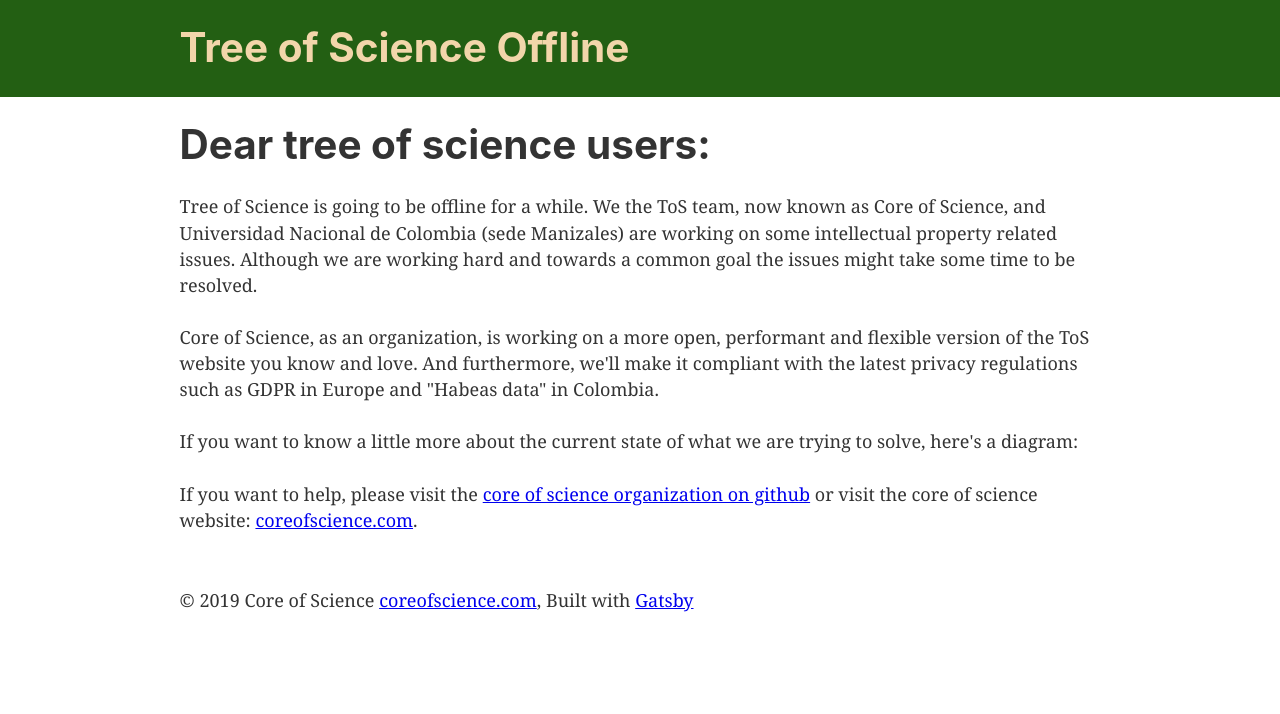
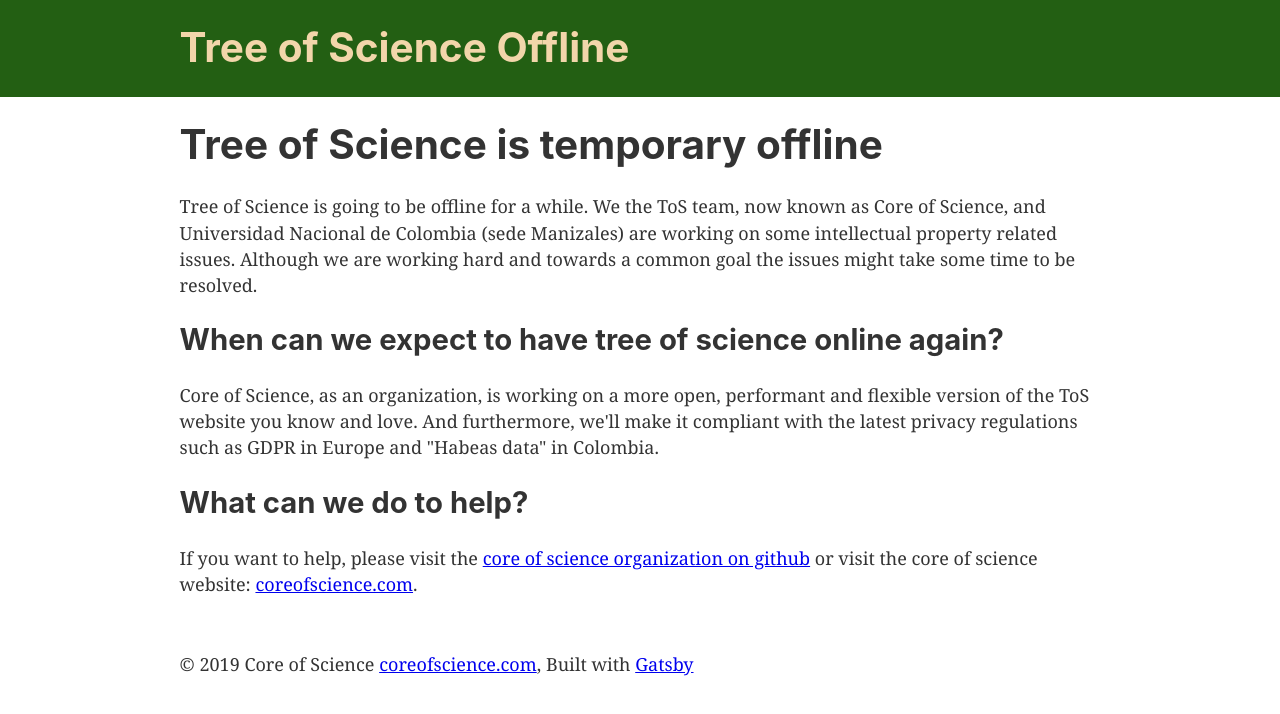
Before and after one commit to coreofscience/tos.coreofscience.com, a Gatsby site: page / in a window 1280 px wide. Built offline with nearby package versions, Linux system fonts and the light colour scheme; Gatsby itself is replaced by a stand-in of ours.

Commit message:
Update the content to better reflect the situation
Fix #9

```diff
--- a/src/pages/index.js
+++ b/src/pages/index.js
@@ -6,7 +6,7 @@ import SEO from "../components/seo"
 const IndexPage = () => (
   <Layout>
     <SEO title="Home" />
-    <h1>Dear tree of science users:</h1>
+    <h1>Tree of Science is temporary offline</h1>
     <p>
       Tree of Science is going to be offline for a while. We the ToS team, now
       known as Core of Science, and Universidad Nacional de Colombia (sede
@@ -14,16 +14,14 @@ const IndexPage = () => (
       Although we are working hard and towards a common goal the issues might
       take some time to be resolved.
     </p>
+    <h2>When can we expect to have tree of science online again?</h2>
     <p>
       Core of Science, as an organization, is working on a more open, performant
       and flexible version of the ToS website you know and love. And
       furthermore, we'll make it compliant with the latest privacy regulations
       such as GDPR in Europe and "Habeas data" in Colombia.
     </p>
-    <p>
-      If you want to know a little more about the current state of what we are
-      trying to solve, here's a diagram:
-    </p>
+    <h2>What can we do to help?</h2>
     <p>
       If you want to help, please visit the{" "}
       <a href="https://github.com/coreofscience">
```
